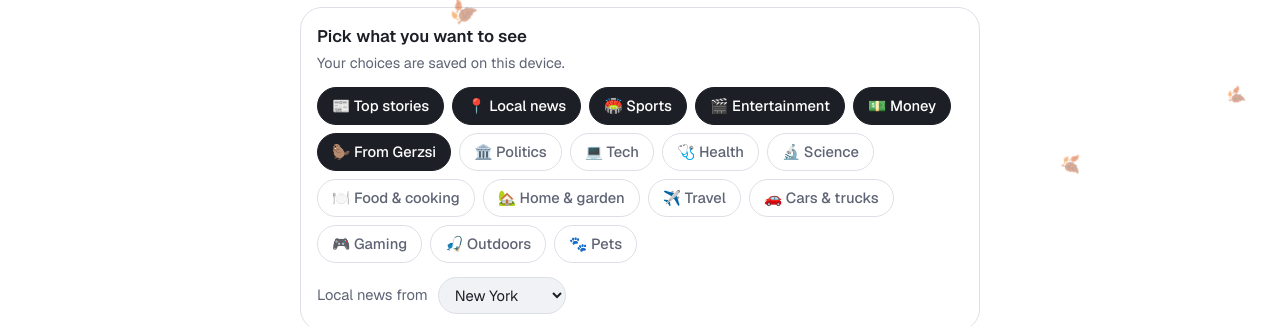
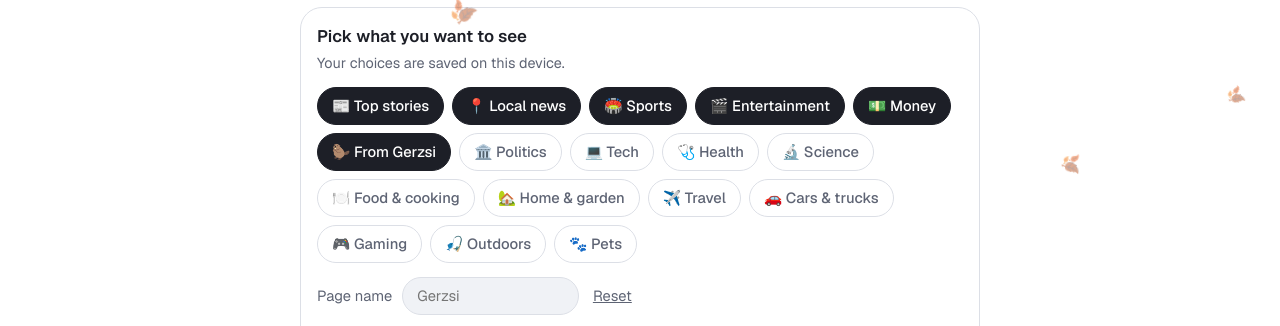
Before and after one commit to milyenvala-design/gerzsi-start, a plain HTML site: page index.html in a window 1280 px wide. Both pictures are taken after a click on the button "⚙ Customize". Shown: the part 432-758 px from the top of the page. Drawn offline with nearby package versions, Linux system fonts and the light colour scheme; no server answers.

Commit message:
Editable page name in Customize panel
Co-Authored-By: Claude Sonnet 5.5 <noreply@anthropic.com>
Claude-Session: https://claude.ai/code/session_01RL5GiUyByV2qJdqyxq7Fbb

```diff
--- a/index.html
+++ b/index.html
@@ -79,6 +79,9 @@ svg{display:block}
 .topics button{border:1.5px solid var(--line);border-radius:999px;padding:7px 14px;font-weight:500;font-size:.92rem;color:var(--muted)}
 .topics button[aria-pressed=true]{background:var(--text);color:var(--bg);border-color:var(--text)}
 .custom .loc{display:flex;align-items:center;gap:10px;margin-top:14px;font-size:.92rem;color:var(--muted)}
+.custom .nm{display:flex;align-items:center;gap:10px;margin-top:14px;font-size:.92rem;color:var(--muted);flex-wrap:wrap}
+.custom input{font:inherit;background:var(--field);color:var(--text);border:1px solid var(--line);border-radius:999px;padding:7px 14px;width:12em;max-width:100%}
+.custom .nm button{font:inherit;background:none;border:0;color:var(--muted);text-decoration:underline;cursor:pointer;padding:4px}
 .custom select{font:inherit;background:var(--field);color:var(--text);border:1px solid var(--line);border-radius:999px;padding:7px 12px}
 .filters .gear{margin-left:auto;border-style:dashed}
 
@@ -140,7 +143,7 @@ footer a{color:var(--link)}
 
 <div class="hero">
 <header class="top">
-  <a class="mark" href="https://gerzsi.com/" target="_blank" rel="noopener" aria-label="Gerzsi">Gerzsi<small id="memo">🦫</small></a>
+  <a class="mark" href="https://gerzsi.com/" target="_blank" rel="noopener" aria-label="Gerzsi"><span id="mname">Gerzsi</span><small id="memo">🦫</small></a>
   <a class="me" href="https://gerzsi.com/" target="_blank" rel="noopener" aria-label="Visit gerzsi.com" id="me">🦫</a>
 </header>
 <div class="greet"><div class="g1" id="g1"></div><div class="g2" id="g2"></div></div>
@@ -587,6 +590,16 @@ function render(){
   if(items.length>shown.length){var b=el("button","Show more","more");b.type="button";b.onclick=function(){state.limit+=12;render();};feed.appendChild(b);}
 }
 
+/* ---------- editable name ---------- */
+var NAME0="Gerzsi";
+function setName(v){
+  v=(v||"").replace(/\s+/g," ").trim().slice(0,20);
+  var n=v||NAME0;$("mname").textContent=n;document.querySelector(".mark").setAttribute("aria-label",n);
+  document.title=n+" – Amazon search, news, scores & weather";
+  return v;
+}
+setName(ls("gz-name"));
+
 /* ---------- filters + customize ---------- */
 (function(){
   var F2=[["all","For you"],["news","News"],["sports","Sports"],["shop","Shop"]],box=$("filters"),cust=$("custom");
@@ -611,6 +624,11 @@ function render(){
       tp.appendChild(b);
     });
     cust.appendChild(tp);
+    var nm=el("div",null,"nm");nm.appendChild(el("span","Page name"));
+    var inp=document.createElement("input");inp.type="text";inp.maxLength=20;inp.placeholder=NAME0;inp.value=ls("gz-name")||"";inp.setAttribute("aria-label","Page name");
+    inp.oninput=function(){ls("gz-name",setName(inp.value));};
+    var rs=el("button","Reset");rs.type="button";rs.onclick=function(){inp.value="";ls("gz-name","");setName("");};
+    nm.appendChild(inp);nm.appendChild(rs);cust.appendChild(nm);
     var loc=el("div",null,"loc");loc.appendChild(el("span","Local news from"));
     var sel=document.createElement("select");sel.setAttribute("aria-label","City for local news");
     CITIES.forEach(function(c,i){var o=el("option",c[0]);o.value=i;sel.appendChild(o);});
```
